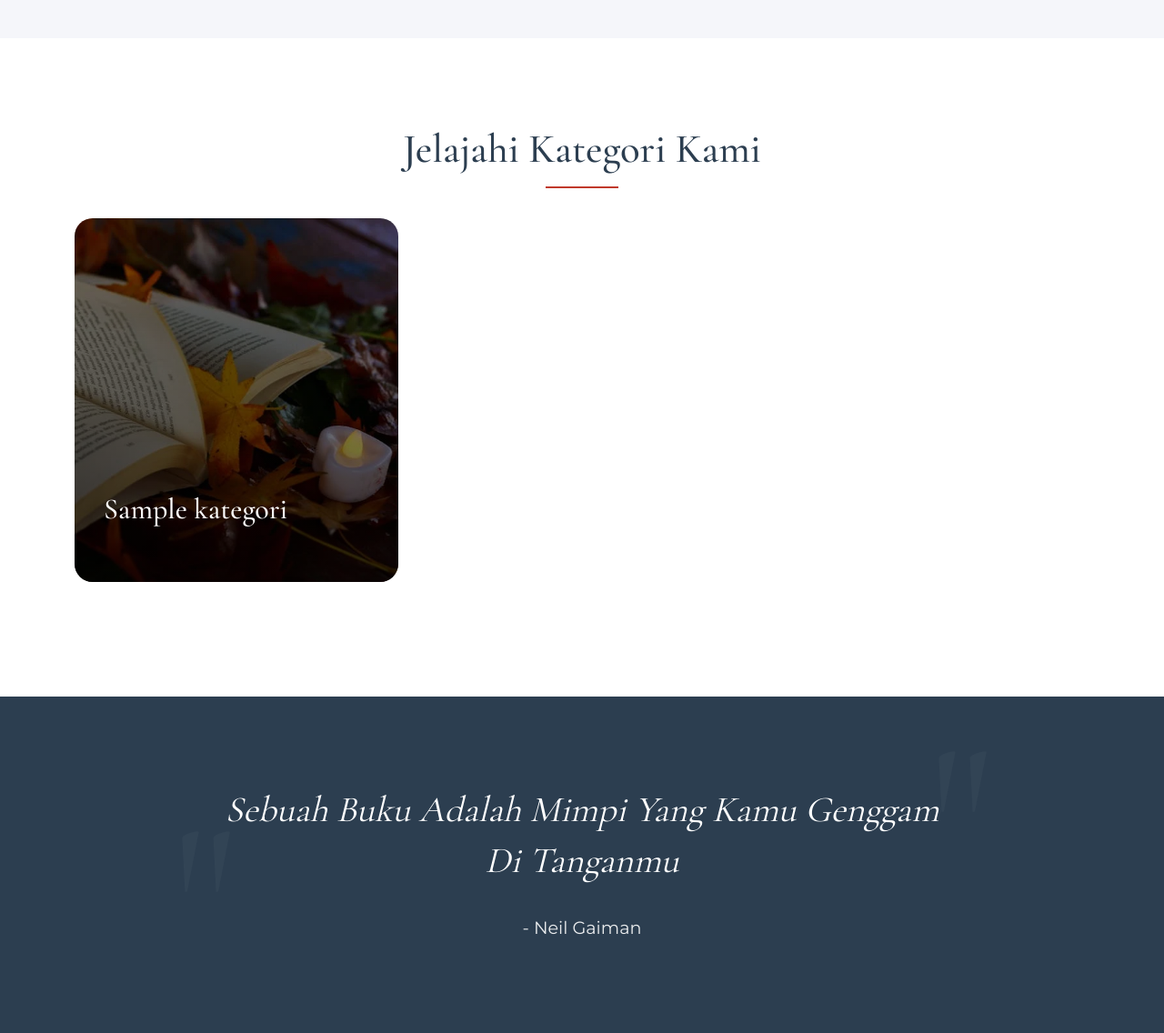
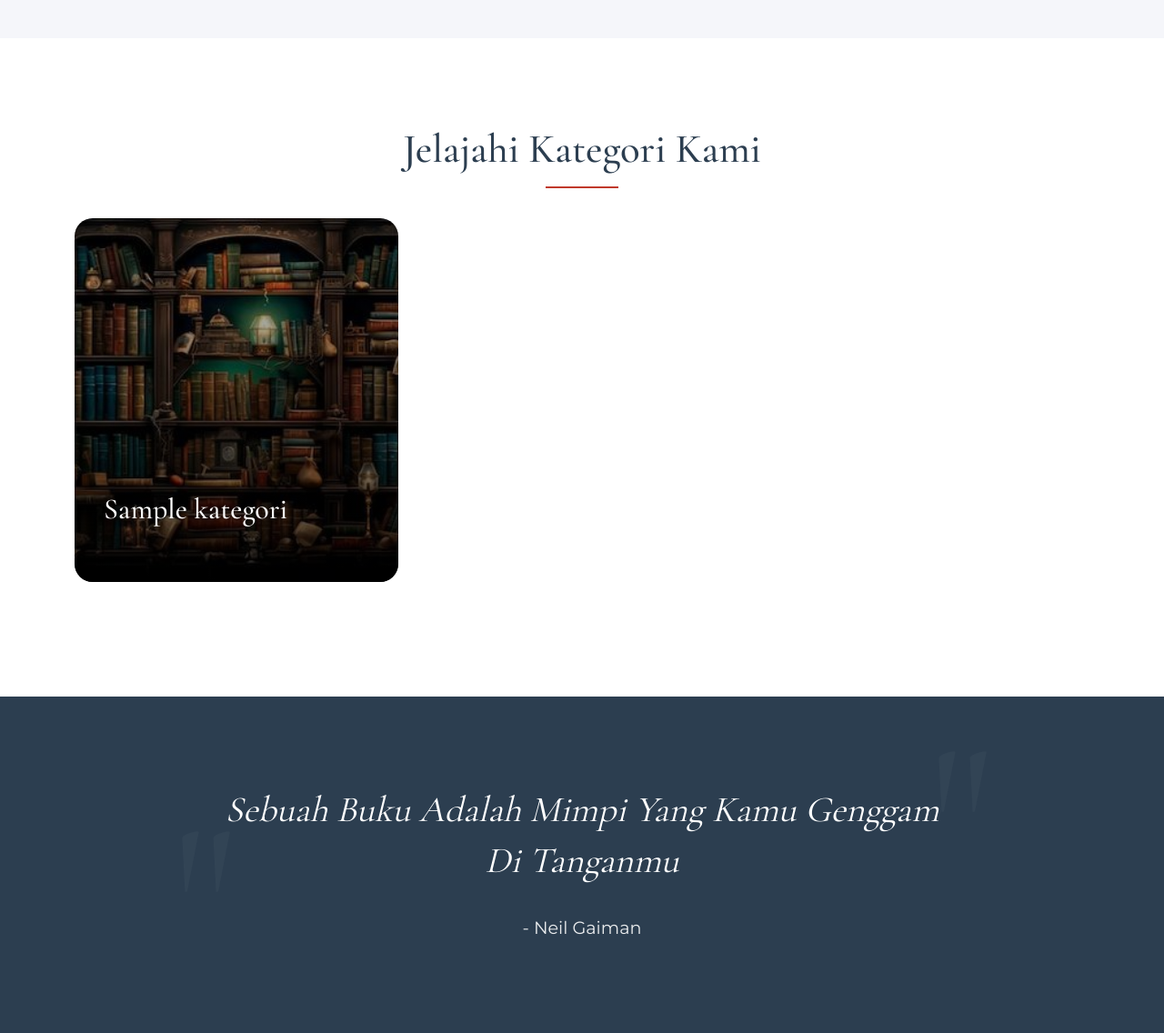
Before and after one commit to ditftyyy/bookstore, a PHP site: page / in a window 1280 px wide. Shown: the part 1462-2598 px from the top of the page at 91% size. Run offline with PHP 8.4, Linux system fonts and the light colour scheme; tables that the repository leaves empty or names only in its code hold one stand-in row (values such as "Sample post"); grey boxes marked "Sample" are stand-in pictures.

Commit message:
update index php

```diff
--- a/index.php
+++ b/index.php
@@ -654,7 +654,7 @@ while ($row =  $ambil_pt->fetch_assoc()) {
             <?php foreach ($top_kategori as $key => $value): ?>
             <div class="col-md-4" data-aos="fade-up" data-aos-delay="<?php echo ($key + 1) * 100; ?>">
                 <div class="category-card">
-                    <img src="assets/file/category/kategori.jpg" alt="<?php echo $value['nama_kategori']; ?>" class="category-image">
+                    <img src="assets/file/category/latar.jpg" alt="<?php echo $value['nama_kategori']; ?>" class="category-image">
                     <div class="category-overlay">
                         <h3 class="category-title"><?php echo $value['nama_kategori']; ?></h3>
                         <p class="category-description"><?php echo $value['total_produk']; ?> buku yang tersedia</p>
```
